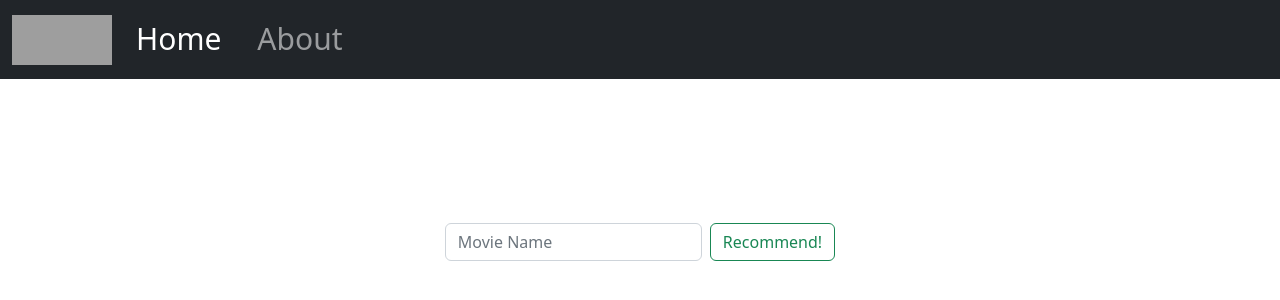
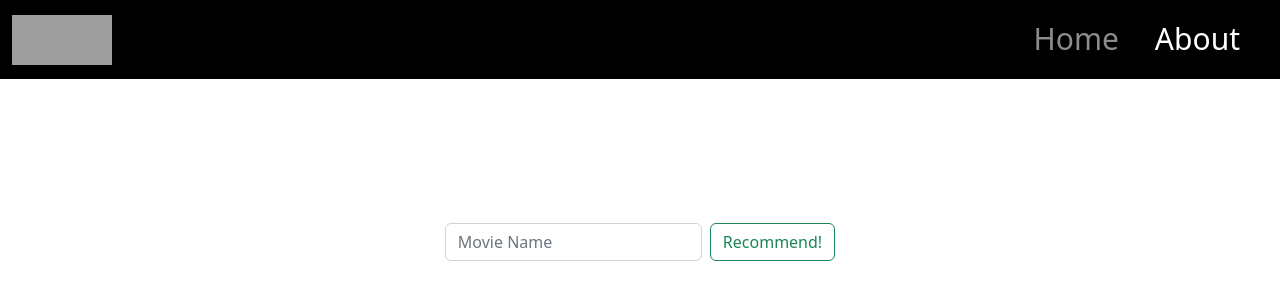
Before and after one commit to Techie5879/moviepp, a Flask app: page / in a window 1280 px wide. Shown: the top 300 px of the page. Run offline with Flask 2, Linux system fonts and the light colour scheme; parts of the project's set-up code (start-up, migrations or seed data) failed here and were passed over; grey boxes are pictures that could not be loaded.

Commit message:
updated navbar, proper flex elemets used

```diff
--- a/templates/apology.html
+++ b/templates/apology.html
@@ -5,7 +5,7 @@ Apology
 {% endblock %}
 
 {% block main %}
-<div class="mt-5 p-5 text-white rounded" >
+<div class="d-flex justify-content-center" >
    <img class="border img-fluid" src="https://api.memegen.link/images/custom/_/not_enough_info_about_movie.jpg?alt=https://i.imgur.com/CsCgN7Ll.png&width=400">
 </div>
 {% endblock %}
--- a/templates/index.html
+++ b/templates/index.html
@@ -4,7 +4,7 @@
 Home
 {% endblock %}
 {% block main %}
-<div class="mt-5 p-5 d-flex align-items-center justify-content-center" >
+<div class="mt-5 p-5 d-flex justify-content-center" >
       <form action="/predict", method="get" class="d-flex">
             <input class="form-control me-2" placeholder="Movie Name" name="movie">
             <button class="btn btn-outline-success" type="submit">Recommend!</button>
--- a/templates/layout.html
+++ b/templates/layout.html
@@ -13,24 +13,23 @@
       </head>
 
       <body>
-         <nav class="navbar navbar-dark navbar-expand-lg bg-dark">
-            <div class="container-fluid">
-              <a class="navbar-brand" href="#">
+         <nav class="navbar navbar-dark navbar-expand-lg bg-black">
+            <div class="container-xxl">
+               <a class="navbar-brand" href="/">
                   <img src="static\logo.jpg" alt="Bootstrap" width="100" height="50">
                </a>
                <button class="navbar-toggler" type="button" data-bs-toggle="collapse" data-bs-target="#navbarSupportedContent" aria-controls="navbarSupportedContent" aria-expanded="false" aria-label="Toggle navigation">
                   <span class="navbar-toggler-icon"></span>
                </button>
                <div class="collapse navbar-collapse" id="navbarSupportedContent">
-                <ul class="navbar-nav me-auto mb-2 mb-lg-0">
+
+                     <ul class="navbar-nav ms-auto mb-2 mb-lg-0">
                         <li class="nav-item">
-                    <a class="nav-link active" aria-current="page" href="/">Home</a>
+                           <a class="nav-link" aria-current="page" href="/">Home</a>
                         </li>
                         <li class="nav-item">
-                    <a class="nav-link" href="/about">About</a>
+                           <a class="nav-link active" href="/about">About</a>
                         </li>
-
-
                      </ul>
 
                </div>
```
Lines whose indentation alone changed are shown as unchanged.
